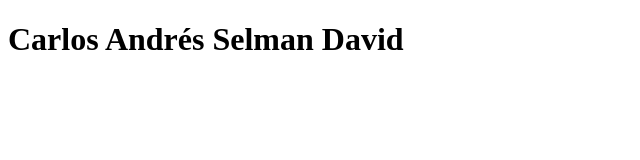
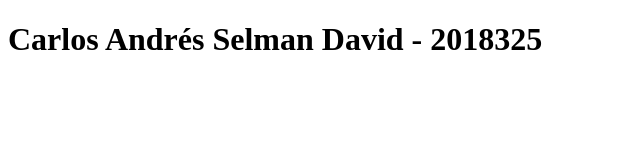
Before and after one commit to Carlos-Selman/IN5BM, a plain HTML site: page index.html in a window 1280 px wide. Shown: the whole page, without its empty margins (0-640 px from the left). Drawn offline with Linux system fonts and the light colour scheme.

Commit message:
Se agregó el carné de estudiante

```diff
--- a/index.html
+++ b/index.html
@@ -6,6 +6,6 @@
     <title>Primer Proyecto Git</title>
 </head>
 <body>
-    <h1>Carlos Andrés Selman David</h1>
+    <h1>Carlos Andrés Selman David - 2018325</h1>
 </body>
 </html>
```
